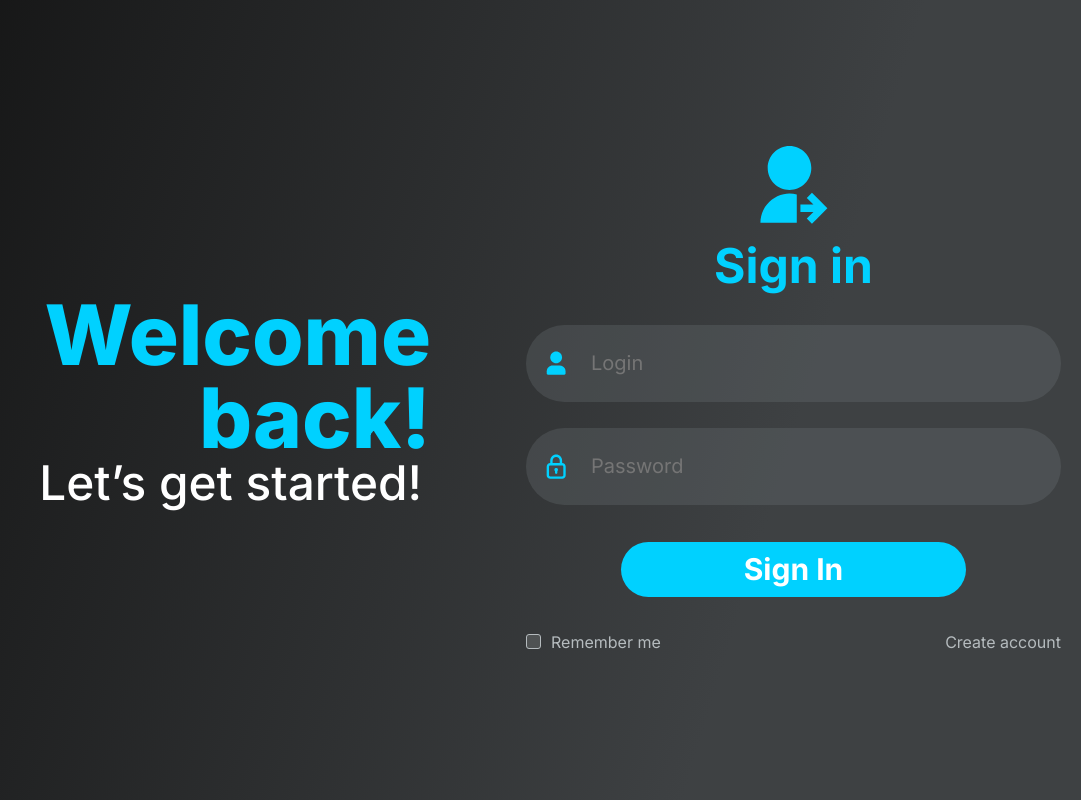
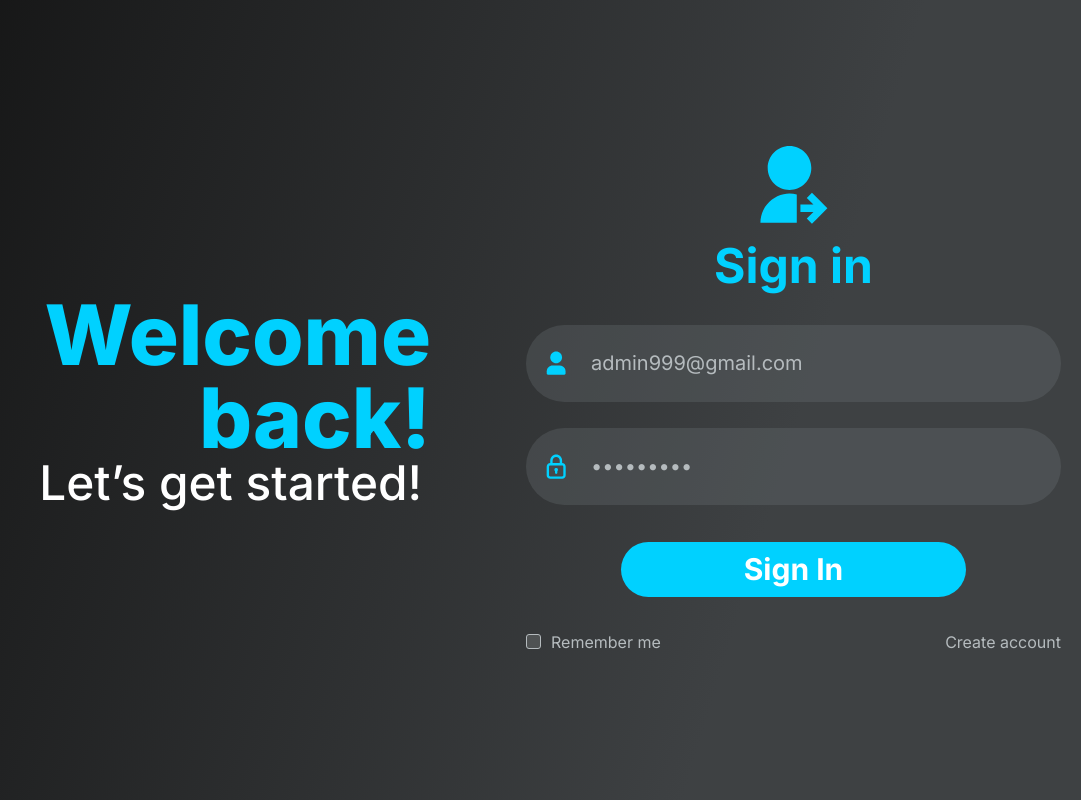
Before and after one commit to romancazac/ticket-app, a React (Create React App) app: page / in a window 1280 px wide. Shown: the whole page, without its empty margins (199-1280 px from the left). Built offline with nearby package versions, Linux system fonts and the light colour scheme; no server answers; the database is empty.

Commit message:
test account

```diff
--- a/src/components/login/LogIn.jsx
+++ b/src/components/login/LogIn.jsx
@@ -34,8 +34,8 @@ export const Login = ({title}) => {
          <h3 className="log-form__title">
             {title}
          </h3>
-         <InputForm name="Login" placeholder="Login" className={'log-form__line_user'}/>
-         <InputForm type="password" name="Password" placeholder="Password" className={'log-form__line_pass'}/>
+         <InputForm name="Login" placeholder="Login" className={'log-form__line_user'} value="admin999@gmail.com"/>
+         <InputForm type="password" name="Password" placeholder="Password" className={'log-form__line_pass'} value="123456789"/>
           {err && "Incorect password or login"}
          <BtnForm name="Sign In"/>
          <div className="log-form__footer">
--- a/src/components/ui/InputForm.jsx
+++ b/src/components/ui/InputForm.jsx
@@ -1,9 +1,9 @@
 import React from 'react'
 
-export const InputForm = ({placeholder, name, type, className}) => {
+export const InputForm = ({placeholder, name, type, className, value}) => {
    return (
       <div className={`log-form__line ${className}`}>
-         <input type={type} name={name} placeholder={placeholder} className="log-form__inp " />
+         <input type={type} name={name} placeholder={placeholder} value={value}className="log-form__inp " />
       </div>
    )
 }
```
